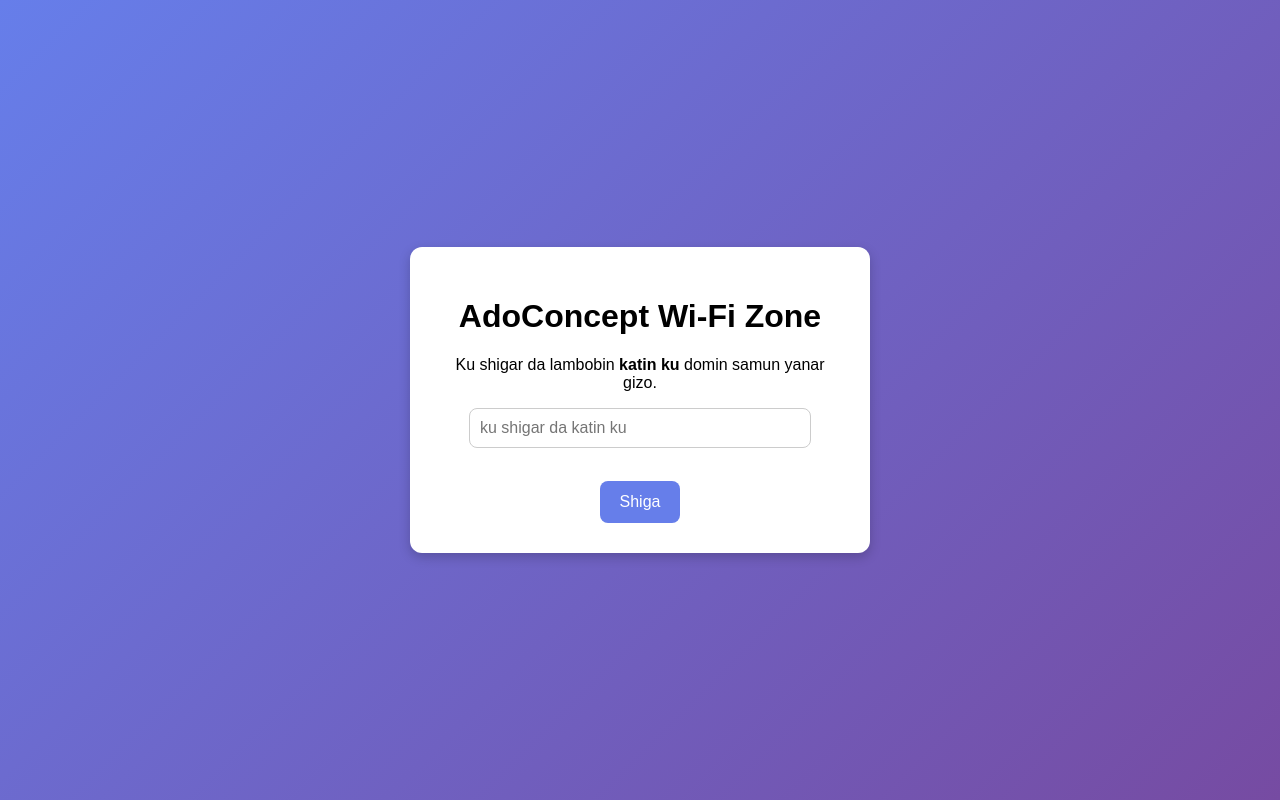
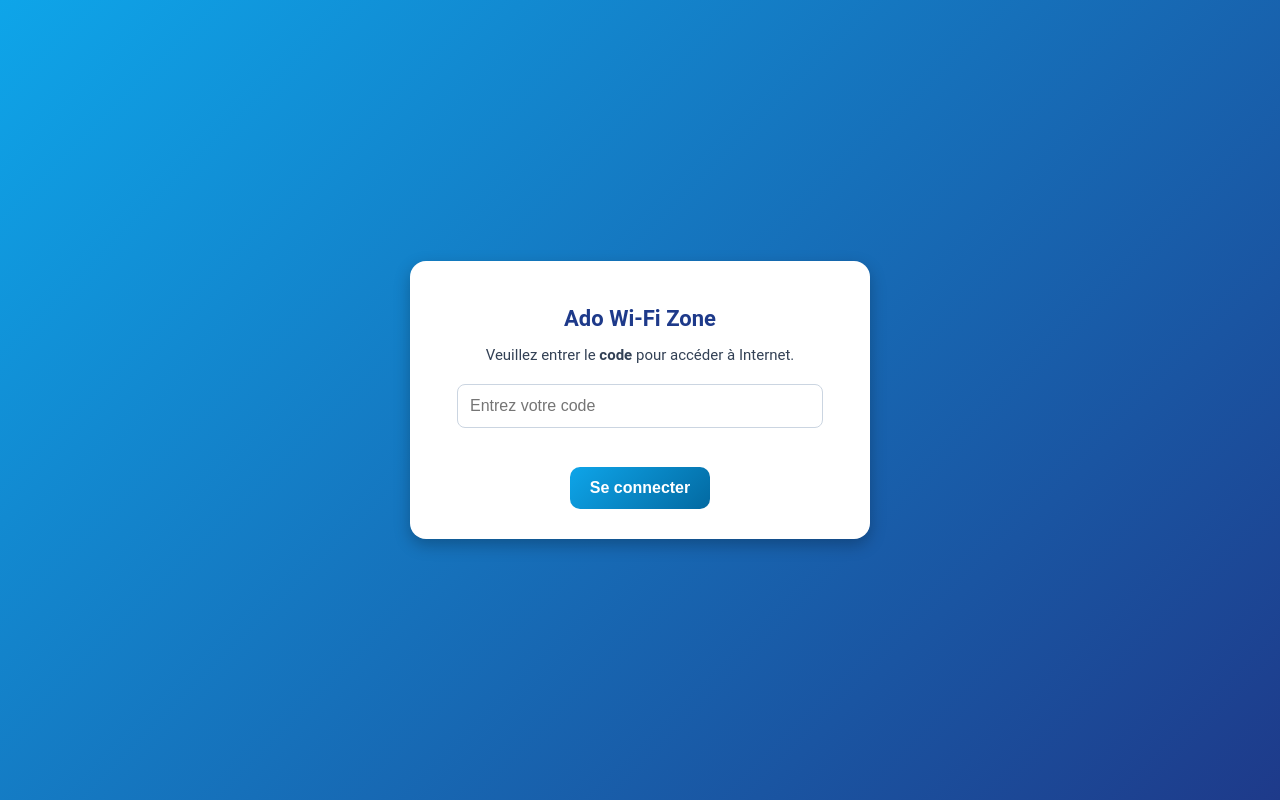
Before and after one commit to ado121/AdoConeption_captive_portal, a plain HTML site: page index.html in a window 1280 px wide. Drawn offline with Linux system fonts and the light colour scheme.

Commit message:
Modification de ma page captive Version2

```diff
--- a/index.html
+++ b/index.html
@@ -3,24 +3,32 @@
   <head>
     <meta charset="UTF-8">
     <meta name="viewport" content="width=device-width, initial-scale=1.0">
-  <title>auth</title>
+    <title>Ado Wi-Fi Zone</title>
     <link rel="stylesheet" href="style.css">
   </head>
   <body>
     <div class="container">
-    <h1>AdoConcept Wi-Fi Zone</h1>
-    <p>Ku shigar da lambobin <b>katin ku</b> domin samun yanar gizo.</p>
+      <h1>Ado Wi-Fi Zone</h1>
+      <p>Veuillez entrer le <b>code</b> pour accéder à Internet.</p>
 
-    <form id="voucher-form" method="post" action="http://example.com/login">
-      <!-- Remplace action par l’URL d’authentification GDMS / Radius -->
-      <input type="text" id="voucher" name="voucher" placeholder="ku shigar da katin ku" required>
+      <form id="voucher-form" method="post" action="$(link-login-only)">
+        <!-- Champ Voucher -->
+        <input type="text" id="voucher" name="voucher" placeholder="Entrez votre code" required>
+
+        <!-- Champs cachés -->
+        <input type="hidden" name="dst" value="$(link-orig)" />
+        <input type="hidden" name="popup" value="true" />
+
         <br><br>
-      <button type="submit">Shiga</button>
+        <button type="submit">Se connecter</button>
       </form>
 
-    <p id="error-message" class="hidden">❌ Katin ku ba daidai bane ko ya kare. Ku sake gwadawa.</p>
+      <!-- Message d'erreur injecté par GDMS -->
+      <p id="error-message" class="error">$(error)</p>
     </div>
 
     <script src="script.js"></script>
   </body>
 </html>
+
+<!--mon tocken : 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-->
--- a/script.js
+++ b/script.js
@@ -1,12 +1,33 @@
+// Gestion de l’affichage du message d’erreur GDMS
+document.addEventListener("DOMContentLoaded", function () {
+  const errorEl = document.getElementById("error-message");
+
+  if (errorEl) {
+    const errorText = errorEl.textContent.trim();
+
+    if (!errorText || errorText === "$(error)") {
+      errorEl.style.display = "none"; // cacher si pas de message
+    } else {
+      errorEl.style.display = "block"; // afficher si GDMS a injecté une erreur
+    }
+  }
+});
+
+// Si tu veux ajouter une vérification locale (optionnelle)
+// Attention : en vrai, c’est GDMS qui valide le voucher
 document.getElementById("voucher-form").addEventListener("submit", function(event) {
   let code = document.getElementById("voucher").value.trim();
 
-  // Exemple de codes valides (à remplacer par une vérification côté serveur/RADIUS)
+  // Exemple de codes valides côté client (à supprimer en prod)
   let validCodes = ["ABC123", "XYZ789", "VIP2025"];
 
   if (!validCodes.includes(code)) {
-    event.preventDefault(); // empêche l'envoi si code invalide
-    document.getElementById("error-message").classList.remove("hidden");
+    event.preventDefault(); // empêche l’envoi si code invalide
+    const errorEl = document.getElementById("error-message");
+    if (errorEl) {
+      errorEl.textContent = "❌ Code invalide ou expiré.";
+      errorEl.style.display = "block";
+    }
   } else {
     alert("✅ Code accepté. Connexion en cours...");
   }
--- a/style.css
+++ b/style.css
@@ -1,49 +1,87 @@
+/* Style global */
 body {
-  font-family: Arial, sans-serif;
-  background: linear-gradient(135deg, #667eea, #764ba2);
+  font-family: 'Roboto', Arial, sans-serif;
+  background: linear-gradient(135deg, #0EA5E9, #1E3A8A);
   display: flex;
   align-items: center;
   justify-content: center;
   height: 100vh;
   margin: 0;
+  color: #0F172A;
 }
 
+/* Conteneur principal */
 .container {
-  background: white;
+  background: #ffffff;
   padding: 30px;
-  border-radius: 12px;
-  box-shadow: 0 4px 12px rgba(0,0,0,0.2);
+  border-radius: 16px;
+  box-shadow: 0 6px 16px rgba(0, 0, 0, 0.25);
   text-align: center;
   width: 90%;
   max-width: 400px;
+  animation: fadeIn 0.8s ease-in-out;
 }
 
+/* Titre */
+.container h1 {
+  margin-bottom: 15px;
+  color: #1E3A8A;
+  font-size: 22px;
+}
+
+/* Texte */
+.container p {
+  margin-bottom: 20px;
+  font-size: 15px;
+  color: #334155;
+}
+
+/* Champ de saisie */
 input[type="text"] {
-  width: 80%;
-  padding: 10px;
-  border: 1px solid #ccc;
+  width: 85%;
+  padding: 12px;
+  border: 1px solid #cbd5e1;
   border-radius: 8px;
   font-size: 16px;
+  outline: none;
+  transition: border 0.3s;
 }
 
+input[type="text"]:focus {
+  border-color: #0EA5E9;
+  box-shadow: 0 0 5px rgba(14, 165, 233, 0.5);
+}
+
+/* Bouton */
 button {
-  margin-top: 15px;
-  background: #667eea;
+  margin-top: 20px;
+  background: linear-gradient(135deg, #0EA5E9, #0369A1);
   border: none;
   padding: 12px 20px;
-  border-radius: 8px;
+  border-radius: 10px;
   color: white;
   font-size: 16px;
+  font-weight: bold;
   cursor: pointer;
-  transition: 0.3s;
+  transition: transform 0.2s, background 0.3s;
 }
 
 button:hover {
-  background: #5a67d8;
+  transform: scale(1.05);
+  background: linear-gradient(135deg, #0284C7, #075985);
 }
 
-.hidden {
-  display: none;
-  color: red;
-  margin-top: 10px;
+/* Message d'erreur */
+.error {
+  margin-top: 15px;
+  color: #DC2626;
+  font-size: 14px;
+  font-weight: bold;
+  display: none; /* caché par défaut */
 }
+
+/* Animation apparition */
+@keyframes fadeIn {
+  from { opacity: 0; transform: translateY(-20px); }
+  to { opacity: 1; transform: translateY(0); }
+}
```
Lines whose indentation alone changed are shown as unchanged.
